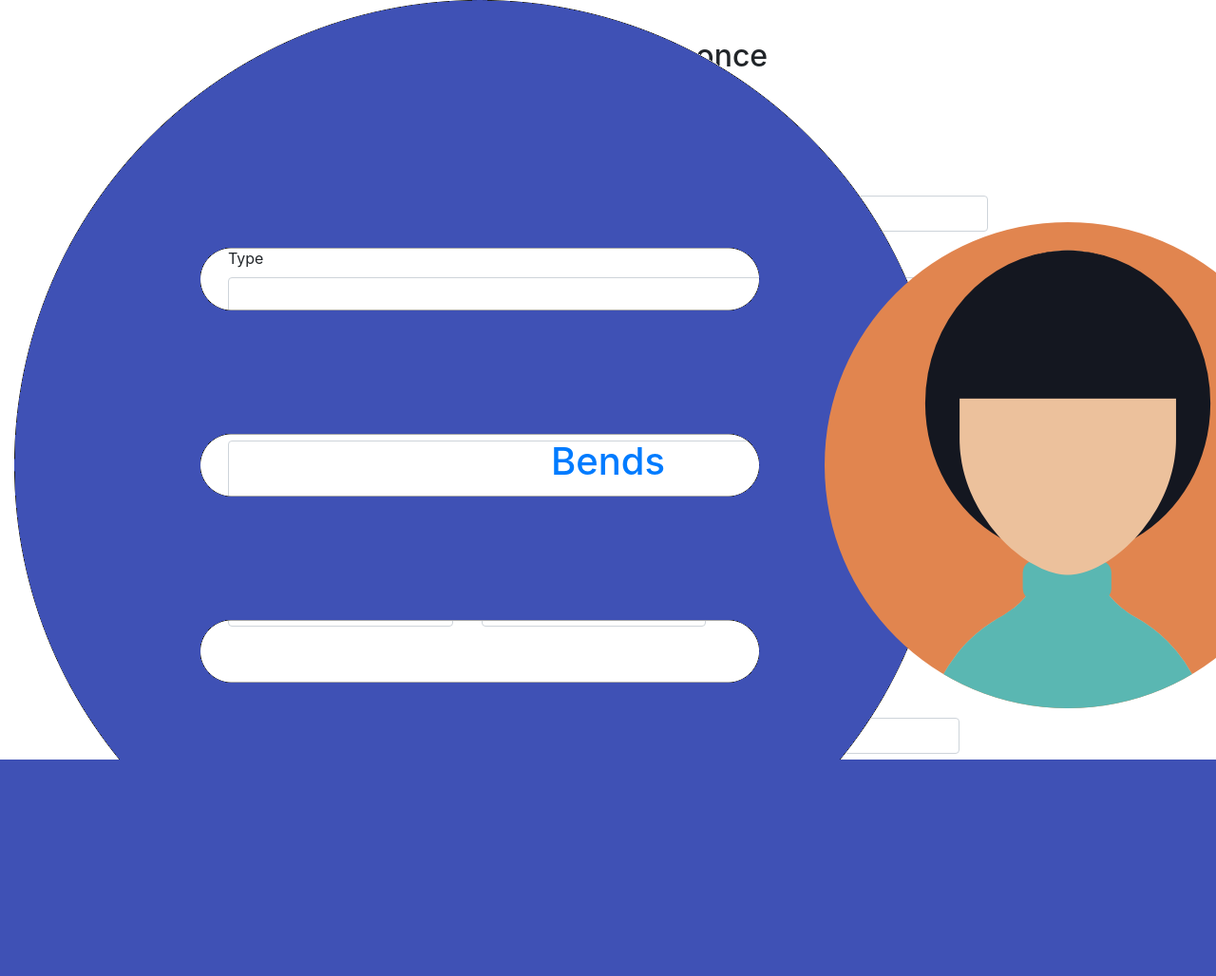
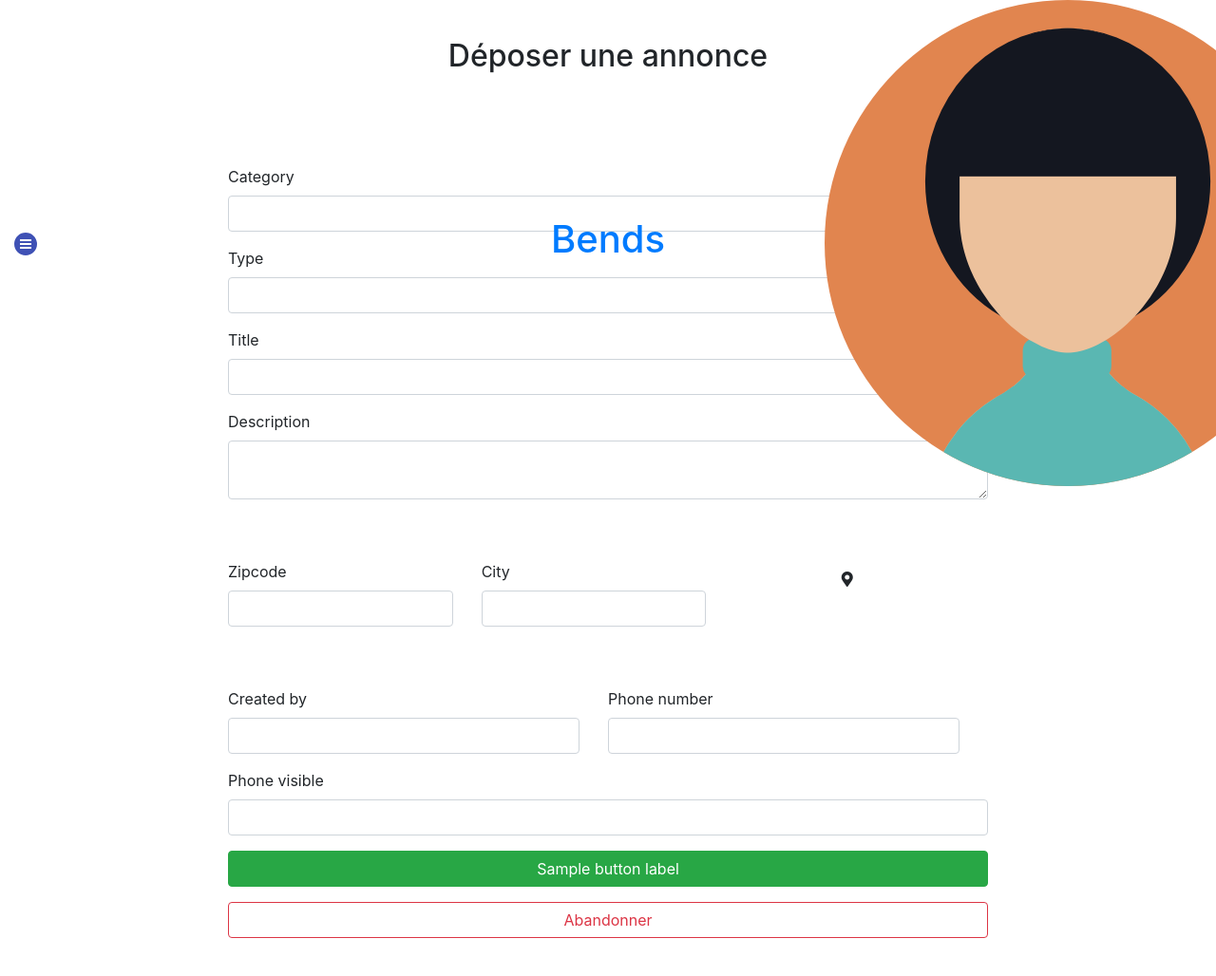
Before and after one commit to amadrocky/bends, a Symfony app: template templates/offers/new.html.twig in a window 1280 px wide. Shown: the whole page at 95% size. Before the commit the page ends 800 px from the top, so only its background shows below. Run offline with Twig, Linux system fonts and the light colour scheme; the template is opened without the code that fills it: most values are stand-ins (such as "Sample title", 1, 10 or a date in 2020); form fields are guessed from the names that the template uses; some libraries are stand-ins or nearby versions.

Commit message:
Menu button svg

```diff
--- a/templates/layout.html.twig
+++ b/templates/layout.html.twig
@@ -18,8 +18,8 @@
     <div class="fixed-top">
         <div class="row headBar m-0">
             <div class="col-4 my-auto">
-                <img class="menuButton cursorPointer" src="{{ asset('build/icons/Menu_button.png') }}"
-                     alt="Boutton Menu" onclick="actionMenu()">
+                <img class="menuButton cursorPointer" src="{{ asset('build/icons/iconmonstr-menu-5.svg') }}"
+                     alt="Boutton Menu" onclick="actionMenu()" style="color: #3f51b5">
             </div>
             <div class="col-4 my-auto">
                 <a href="{{ path('home') }}" class="noDecorationLink">
```
Also changed, not shown: assets/static/icons/iconmonstr-menu-5.svg (added).
